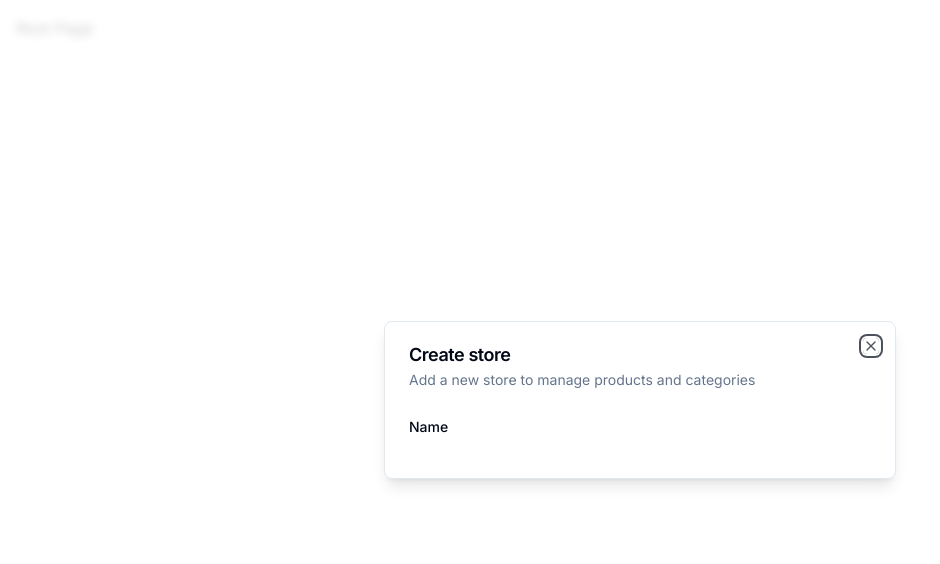
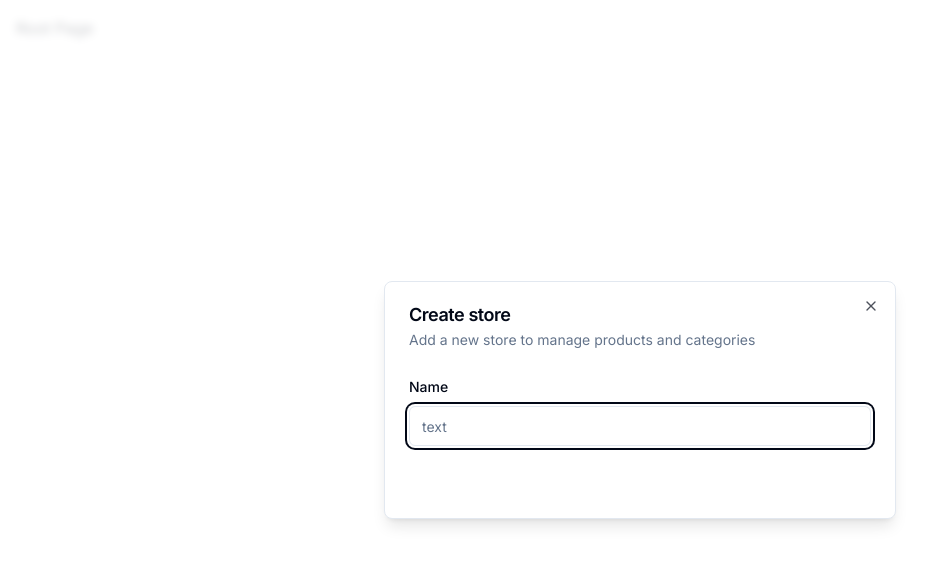
Before and after one commit to DragonSenses/complete-ecommerce-store, a Next.js app in the folder ecommerce-admin/: page / in a window 1280 px wide. Shown: the top 564 px of the page, without its empty margins (0-940 px from the left). Built offline with nearby package versions, Linux system fonts and the light colour scheme.

Commit message:
Update store-modal.tsx

```diff
--- a/ecommerce-admin/components/modals/store-modal.tsx
+++ b/ecommerce-admin/components/modals/store-modal.tsx
@@ -54,8 +54,11 @@ export default function StoreModal() {
                   <FormItem>
                     <FormLabel>Name</FormLabel>
                     <FormControl>
+                      <Input placeholder="text" {...field} />
+                    </FormControl>
+                    <div className="w-full pt-6 space-x-2 flex items-center justify-end">
 
-                    </FormControl>
+                    </div>
                   </FormItem>
                 )}
               />
```
